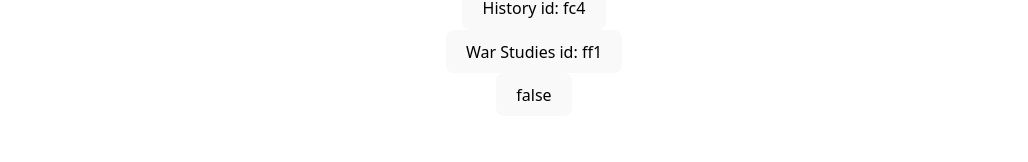
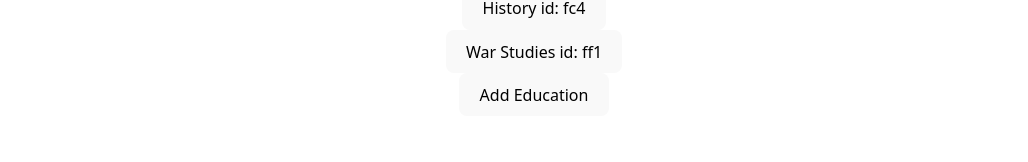
Before and after one commit to RaihanSharif/cv-maker, a React (Vite) app: page / in a window 1280 px wide. Shown: the part 382-544 px from the top of the page, without its empty margins (126-1154 px from the left). Built offline with nearby package versions, Linux system fonts and the light colour scheme.

Commit message:
changed education button text

```diff
--- a/src/components/EducationEdit.jsx
+++ b/src/components/EducationEdit.jsx
@@ -42,7 +42,7 @@ function EducationListEdit({ eduData, onUpdate, onDelete, onAdd }) {
               setShowEmptyEduForm(!showEmptyEduForm);
             }}
           >
-            {showEmptyEduForm.toString()}
+            Add Education
           </button>
           {showEmptyEduForm && (
             <EducationItemEdit
```
